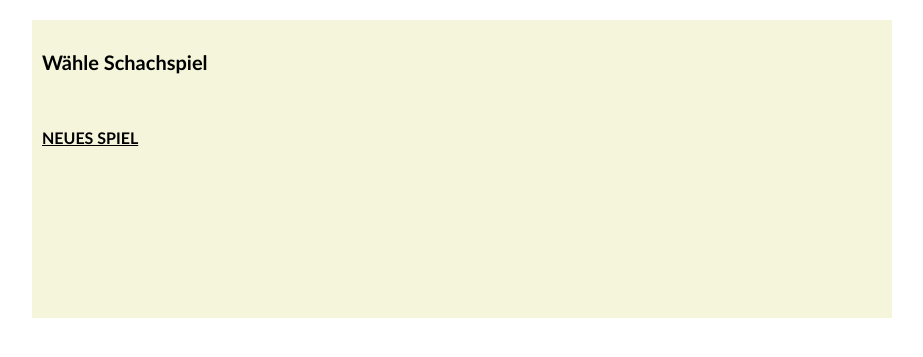
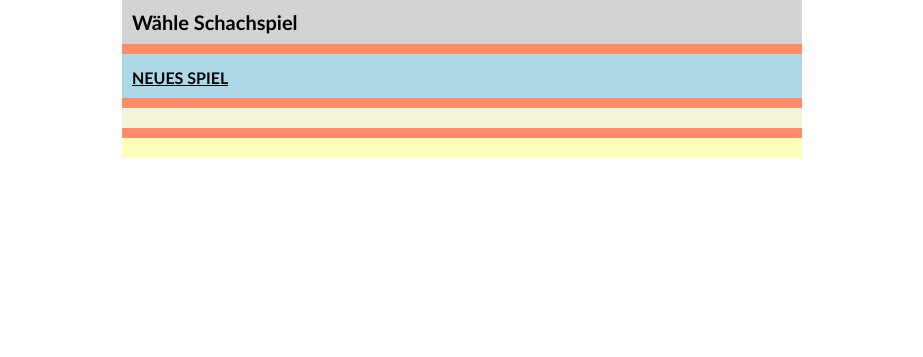
Before and after one commit to richardtraindl/immanuel, a Django app: page /kate/ in a window 1280 px wide. Shown: the top 357 px of the page, without its empty margins (178-1101 px from the left). Run offline with Django 3.2, Linux system fonts and the light colour scheme; data that the repository does not hold is empty.

Commit message:
css and layout

```diff
--- a/static/responding.css
+++ b/static/responding.css
@@ -28,9 +28,13 @@ html {
     overflow: scroll;
 }
 
+body {
+    background-color: white;
+}
+
 h1, h2, h3 {
-    margin: 0px 0px 0px 0px;
-    padding: 10px 0px 10px 0px;
+    margin: 0px;
+    padding: 10px;
 }
 
 h1 {
@@ -71,21 +75,22 @@ img {
 }
 
 #wrapper {
-    margin: 20px auto;
-    padding: 10px;
-    width: 840px;
+    margin: 0px auto;
+    padding: 0px;
+    width: 680px;
     max-width: 90%;
     min-width: 320px;
-    background-color: Beige;
+    background-color: #FF8C69;
 }
 
 header {
     padding: 10px;
-    margin: 10px 0px;
+    margin: 0px;
+    background-color: lightgrey;
 }
 
 header h1 {
-    padding: 60px 10px 10px 10px;
+    padding: 10px 10px 10px 10px;
     font-size: 28px;
     text-align: left;
 }
@@ -95,8 +100,9 @@ header .grid {
 }
 
 nav {
-    padding: 10px;
+    padding: 0px;
     margin: 10px 0px;
+    background-color: lightblue;
 }
 
 nav ul {
@@ -126,9 +132,15 @@ nav li a:hover{
     clear: both;
     padding: 10px;
     margin: 10px 0px;
-    min-height: 80px;
-    max-height: 80px;
+    background: beige;
 }
+
+#comments{
+    min-height: 140px;
+    max-height: 140px;
+    overflow-y: auto;
+}
+
 
 #chat p {
     margin: 0px;
@@ -138,7 +150,8 @@ nav li a:hover{
 #content {
     clear: both;
     padding: 10px;
-    margin: 10px 0px;
+    margin: 0px;
+    background-color: #FFFFBB;
 }
 
 table#board {
@@ -168,7 +181,7 @@ tr:nth-child(odd) td:nth-child(even), tr:nth-child(even) td:nth-child(odd) {
     flex-wrap: wrap;
     flex-direction: row;
     box-sizing: border-box;
-    padding: 0px 0px 20px 0px;
+    padding: 0px 0px 0px 0px;
 }
 
 .grid * {
```
Also changed, not shown: other parts of static/responding.css (+8 -26 lines), templates/kate/match.html (+16 -34 lines).
